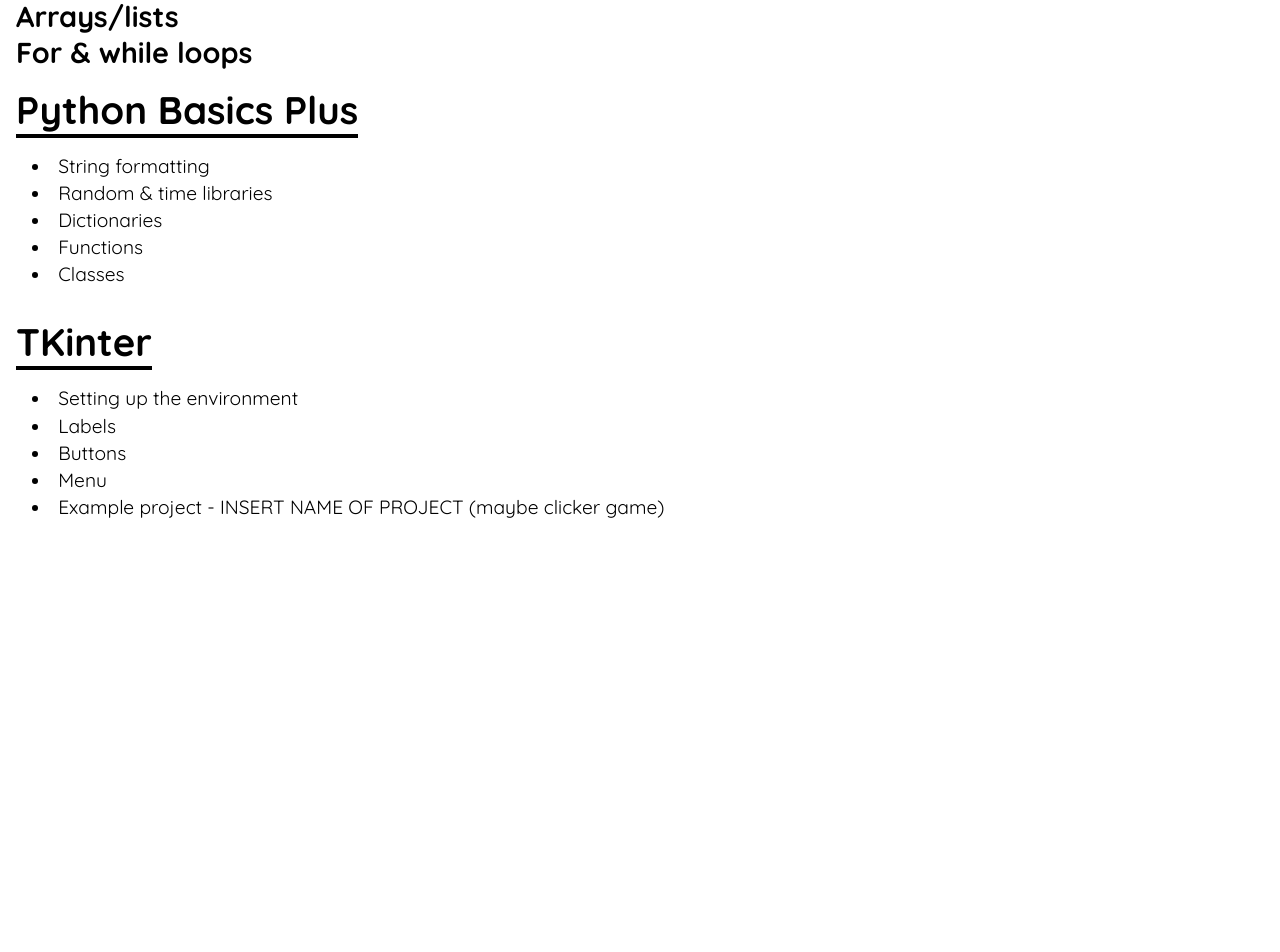
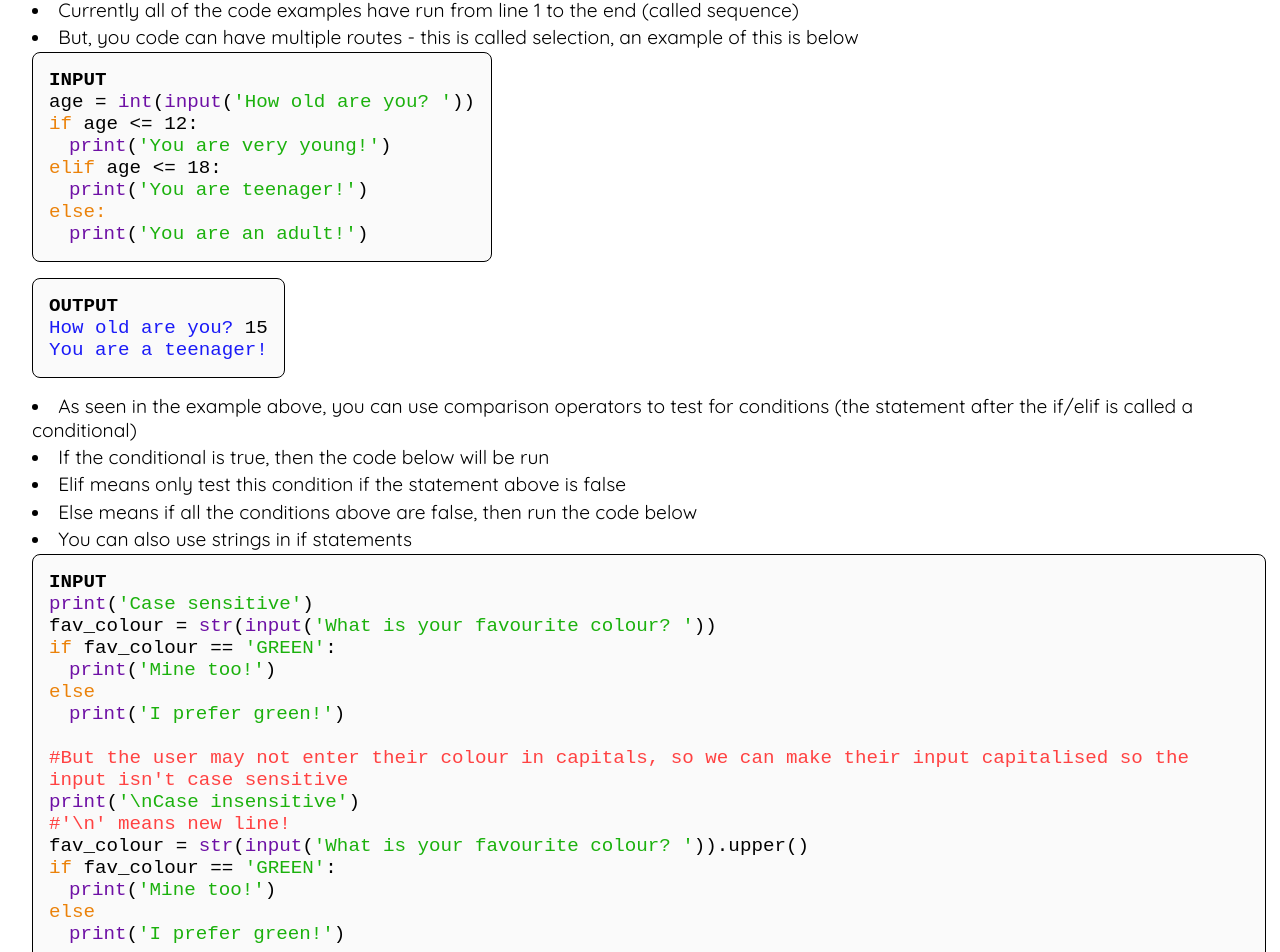
Before and after one commit to HarryD05/code4all, a React (Create React App) app: page /#/python in a window 1280 px wide. Shown: the part 5775-6727 px from the top of the page. Before the commit the page ends 6326 px from the top, so only its background shows below. Built offline with nearby package versions, Linux system fonts and the light colour scheme; a web font is replaced by a local one.

Commit message:
Added if statements to python basics tutorial

```diff
--- a/src/components/tutorials/python-basics1.js
+++ b/src/components/tutorials/python-basics1.js
@@ -3,6 +3,10 @@
 
 //Styling
 import './tutorials.scss';
+
+const Tab = () => {
+  return <span className="tab"></span>
+}
 
 const PythonBasics1 = props => {
   return (
@@ -191,6 +195,70 @@
       </ul>
 
       <h2>If-else statements</h2>
+      <ul>
+        <li>Currently all of the code examples have run from line 1 to the end (called sequence)</li>
+        <li>But, you code can have multiple routes - this is called selection, an example of this is below</li>
+        <pre>
+          <code>
+            <b>INPUT</b><br />
+            age = <span className="io">int</span>(<span className="io">input</span>(<span className="string">'How old are you? '</span>))<br />
+            <span className="bool">if</span> age &lt;= 12:<br />
+            <Tab /><span className="io">print</span>(<span className="string">'You are very young!'</span>)<br />
+            <span className="bool">elif</span> age &lt;= 18:<br />
+            <Tab /><span className="io">print</span>(<span className="string">'You are teenager!'</span>)<br />
+            <span className="bool">else:</span><br />
+            <Tab /><span className="io">print</span>(<span className="string">'You are an adult!'</span>)<br />
+          </code>
+        </pre>
+
+        <pre>
+          <code className="output">
+            <b style={{ color: '#000' }}>OUTPUT</b><br />
+            How old are you? <span style={{ color: '#000' }}>15</span><br />
+            You are a teenager!
+          </code>
+        </pre>
+
+        <li>As seen in the example above, you can use comparison operators to test for conditions (the statement after the if/elif is called a conditional)</li>
+        <li>If the conditional is true, then the code below will be run</li>
+        <li>Elif means only test this condition if the statement above is false</li>
+        <li>Else means if all the conditions above are false, then run the code below</li>
+        <li>You can also use strings in if statements</li>
+
+        <pre>
+          <code>
+            <b>INPUT</b><br />
+            <span className="io">print</span>(<span className="string">'Case sensitive'</span>)<br />
+            fav_colour = <span className="io">str</span>(<span className="io">input</span>(<span className="string">'What is your favourite colour? '</span>))<br />
+            <span className="bool">if</span> fav_colour == <span className="string">'GREEN'</span>:<br />
+            <Tab /><span className="io">print</span>(<span className="string">'Mine too!'</span>)<br />
+            <span className="bool">else</span><br />
+            <Tab /><span className="io">print</span>(<span className="string">'I prefer green!'</span>)<br />
+            <br />
+            <span className="comment">#But the user may not enter their colour in capitals, so we can make their input capitalised so the input isn't case sensitive</span><br />
+            <span className="io">print</span>(<span className="string">'\nCase insensitive'</span>)<br />
+            <span className="comment">#'\n' means new line!</span><br />
+            fav_colour = <span className="io">str</span>(<span className="io">input</span>(<span className="string">'What is your favourite colour? '</span>)).upper()<br />
+            <span className="bool">if</span> fav_colour == <span className="string">'GREEN'</span>:<br />
+            <Tab /><span className="io">print</span>(<span className="string">'Mine too!'</span>)<br />
+            <span className="bool">else</span><br />
+            <Tab /><span className="io">print</span>(<span className="string">'I prefer green!'</span>)<br />
+          </code>
+        </pre>
+
+        <pre>
+          <code className="output">
+            <b style={{ color: '#000' }}>OUTPUT</b><br />
+            Case sensitive<br />
+            What is your favourite colour? <span style={{ color: '#000' }}>green</span><br />
+            I prefer green!<br /><br />
+            Case insensitive<br />
+            What is your favourite colour? <span style={{ color: '#000' }}>green</span><br />
+            Mine too!
+          </code>
+        </pre>
+      </ul>
+
       <h2>Arrays/lists</h2>
       <h2>For & while loops</h2>
 
--- a/src/components/tutorials/tutorials.scss
+++ b/src/components/tutorials/tutorials.scss
@@ -30,10 +30,15 @@
   word-wrap: break-all;
   white-space: normal;
 
-  pre {
+  code {
     width: 100%;
     word-wrap: break-all;
     white-space: normal;
+  }
+
+  .tab {
+    display: inline-block;
+    margin-left: 20px;
   }
 }
 
```
